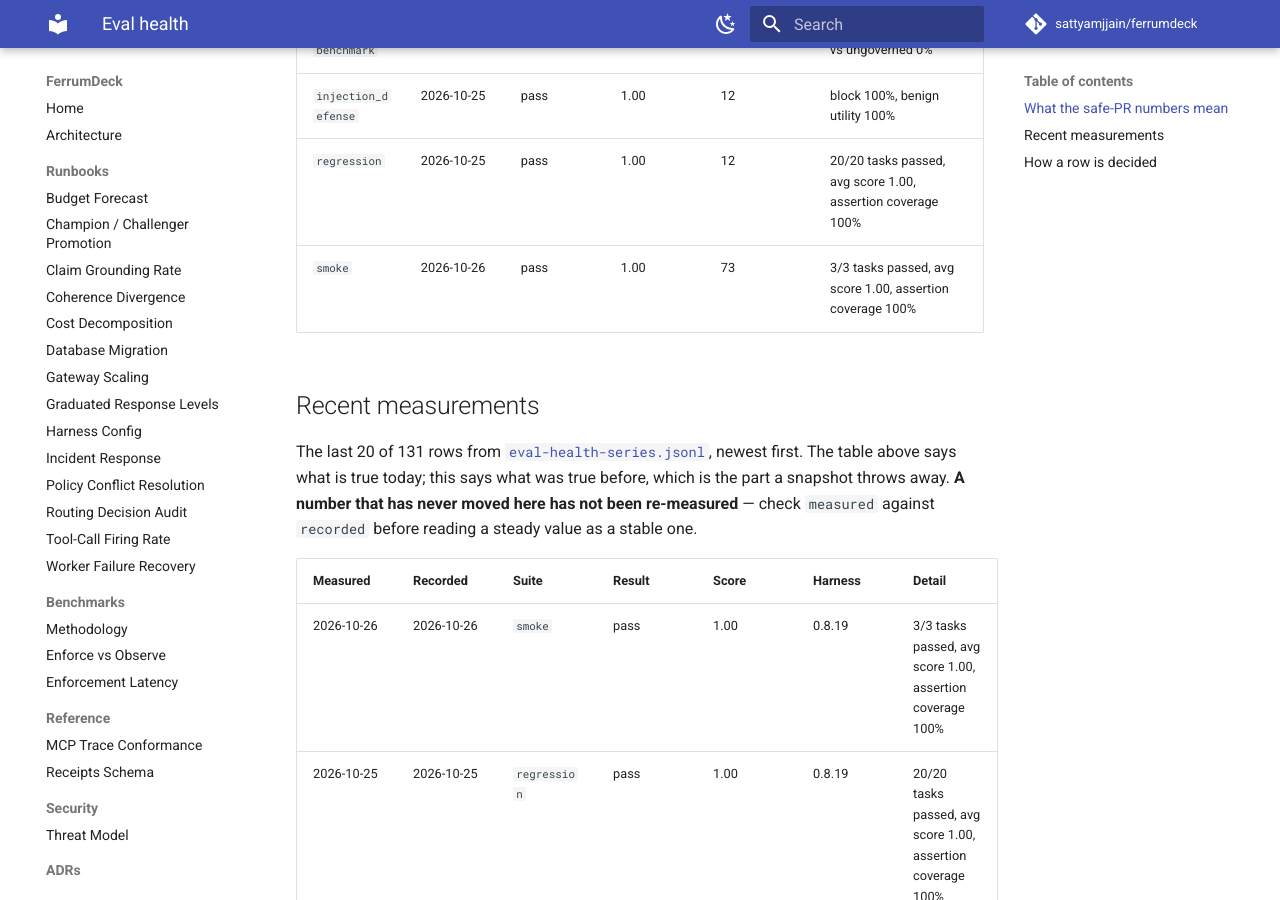
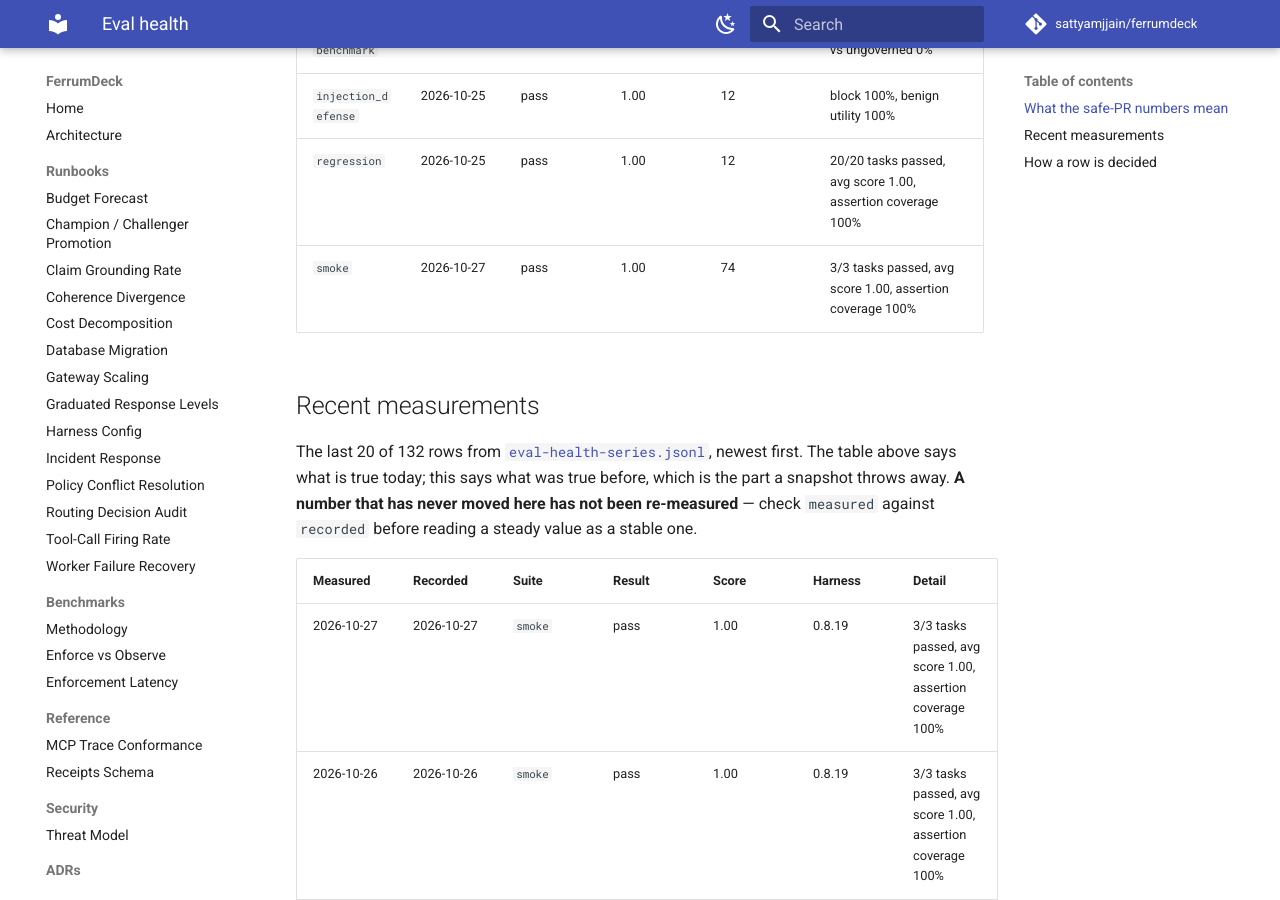
Before and after one commit to sattyamjjain/ferrumdeck, an MkDocs documentation site: the page built from docs/eval-health.md, in a window 1280 px wide and 900 px high, scrolled down 1531 px. Built offline with MkDocs 1.6.1 and Material for MkDocs 9.7.7, drawn with Linux system fonts in a browser that asks for light colours; comment, search, counter and statistics services are not loaded; some of the changed text lies outside the part shown.

Commit message:
docs(evals): refresh eval health + append series 2026-10-27 [skip ci]

```diff
--- a/docs/eval-health.md
+++ b/docs/eval-health.md
@@ -25,14 +25,15 @@ So neither number was ever evidence about the agent. The response is to rescope
 | `governed-benchmark` | 2026-10-25 | pass | 1.00 | 12 | governed blocked 100% vs ungoverned 0% |
 | `injection_defense` | 2026-10-25 | pass | 1.00 | 12 | block 100%, benign utility 100% |
 | `regression` | 2026-10-25 | pass | 1.00 | 12 | 20/20 tasks passed, avg score 1.00, assertion coverage 100% |
-| `smoke` | 2026-10-26 | pass | 1.00 | 73 | 3/3 tasks passed, avg score 1.00, assertion coverage 100% |
+| `smoke` | 2026-10-27 | pass | 1.00 | 74 | 3/3 tasks passed, avg score 1.00, assertion coverage 100% |
 
 ## Recent measurements
 
-The last 20 of 131 rows from [`eval-health-series.jsonl`](eval-health-series.jsonl), newest first. The table above says what is true today; this says what was true before, which is the part a snapshot throws away. **A number that has never moved here has not been re-measured** — check `measured` against `recorded` before reading a steady value as a stable one.
+The last 20 of 132 rows from [`eval-health-series.jsonl`](eval-health-series.jsonl), newest first. The table above says what is true today; this says what was true before, which is the part a snapshot throws away. **A number that has never moved here has not been re-measured** — check `measured` against `recorded` before reading a steady value as a stable one.
 
 | Measured | Recorded | Suite | Result | Score | Harness | Detail |
 | --- | --- | --- | --- | --- | --- | --- |
+| 2026-10-27 | 2026-10-27 | `smoke` | pass | 1.00 | 0.8.19 | 3/3 tasks passed, avg score 1.00, assertion coverage 100% |
 | 2026-10-26 | 2026-10-26 | `smoke` | pass | 1.00 | 0.8.19 | 3/3 tasks passed, avg score 1.00, assertion coverage 100% |
 | 2026-10-25 | 2026-10-25 | `regression` | pass | 1.00 | 0.8.19 | 20/20 tasks passed, avg score 1.00, assertion coverage 100% |
 | 2026-10-25 | 2026-10-25 | `injection_defense` | pass | 1.00 | 0.8.19 | block 100%, benign utility 100% |
@@ -64,4 +64,4 @@ The file is append-only and never rewritten by the refresh job. A row found to b
 | `governed-benchmark` | the governed run blocks 100% of unsafe actions |
 | `eval_<suite>_<ts>` (LLM suites) | every task passed (`failed_tasks == 0`) |
 
-_Generated 2026-10-26 07:31 UTC._
+_Generated 2026-10-27 07:25 UTC._
```
Also changed, not shown: other parts of docs/eval-health.md (+0 -1 lines), 2 other files.
